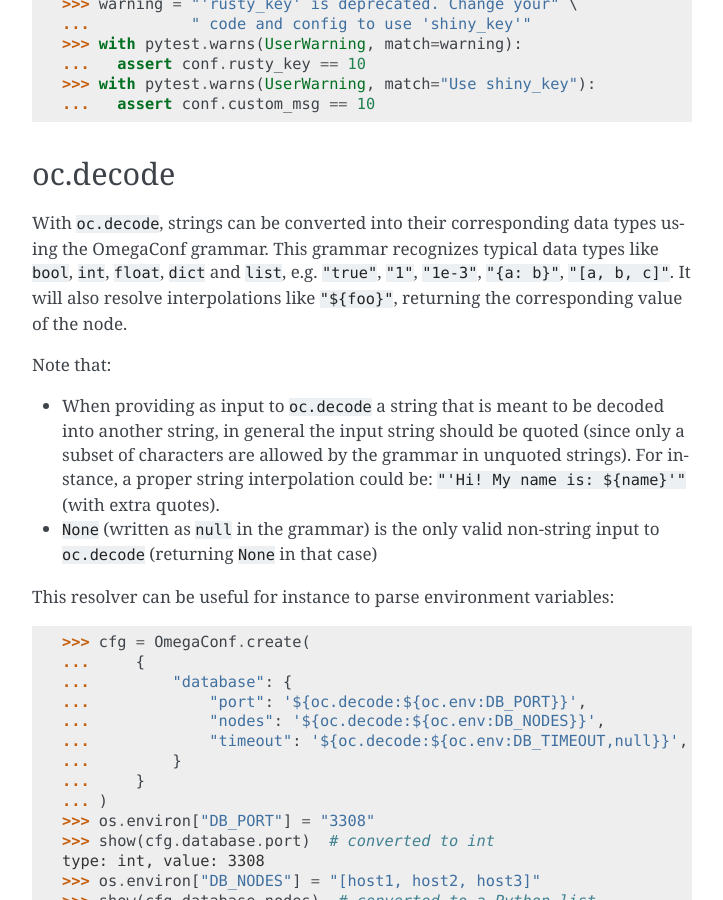
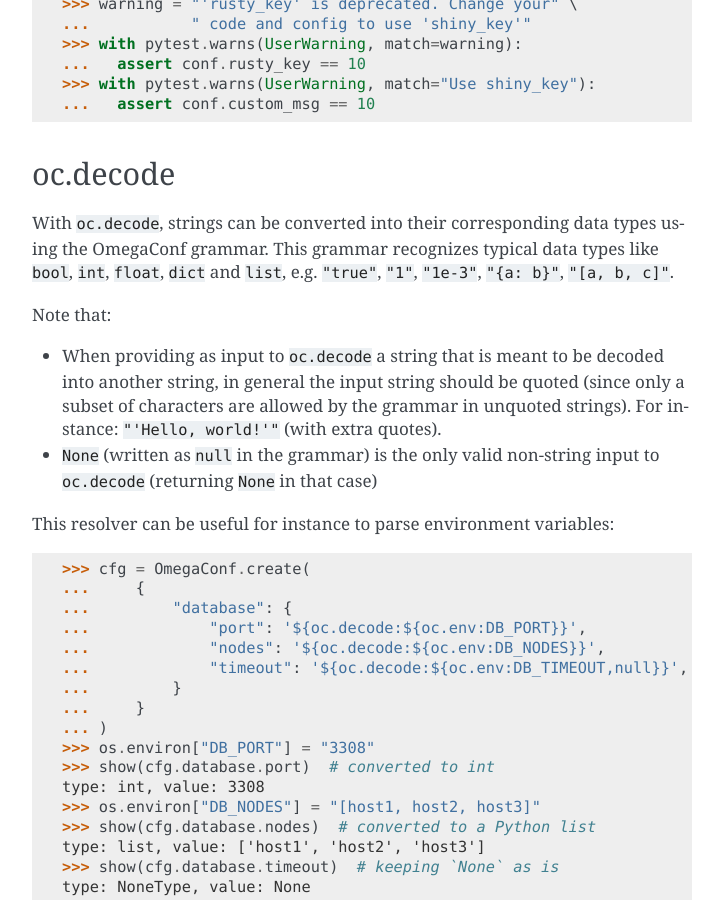
Before and after one commit to omry/omegaconf, a Sphinx documentation site: the page built from docs/source/custom_resolvers.rst, in a window 1280 px wide and 900 px high, scrolled down 4594 px. Shown: the whole window, without its empty margins (388-1111 px from the left). Built offline with Sphinx 7.4.7, drawn with Linux system fonts in a browser that asks for light colours.

Commit message:
Remove mention of interpolatinos in doc for oc.decode

```diff
--- a/docs/source/custom_resolvers.rst
+++ b/docs/source/custom_resolvers.rst
@@ -258,13 +258,12 @@ oc.decode
 With ``oc.decode``, strings can be converted into their corresponding data types using the OmegaConf grammar.
 This grammar recognizes typical data types like ``bool``, ``int``, ``float``, ``dict`` and ``list``,
 e.g. ``"true"``, ``"1"``, ``"1e-3"``, ``"{a: b}"``, ``"[a, b, c]"``.
-It will also resolve interpolations like ``"${foo}"``, returning the corresponding value of the node.
 
 Note that:
 
 - When providing as input to ``oc.decode`` a string that is meant to be decoded into another string, in general
   the input string should be quoted (since only a subset of characters are allowed by the grammar in unquoted
-  strings). For instance, a proper string interpolation could be: ``"'Hi! My name is: ${name}'"`` (with extra quotes).
+  strings). For instance: ``"'Hello, world!'"`` (with extra quotes).
 - ``None`` (written as ``null`` in the grammar) is the only valid non-string input to ``oc.decode`` (returning ``None`` in that case)
 
 This resolver can be useful for instance to parse environment variables:
```
